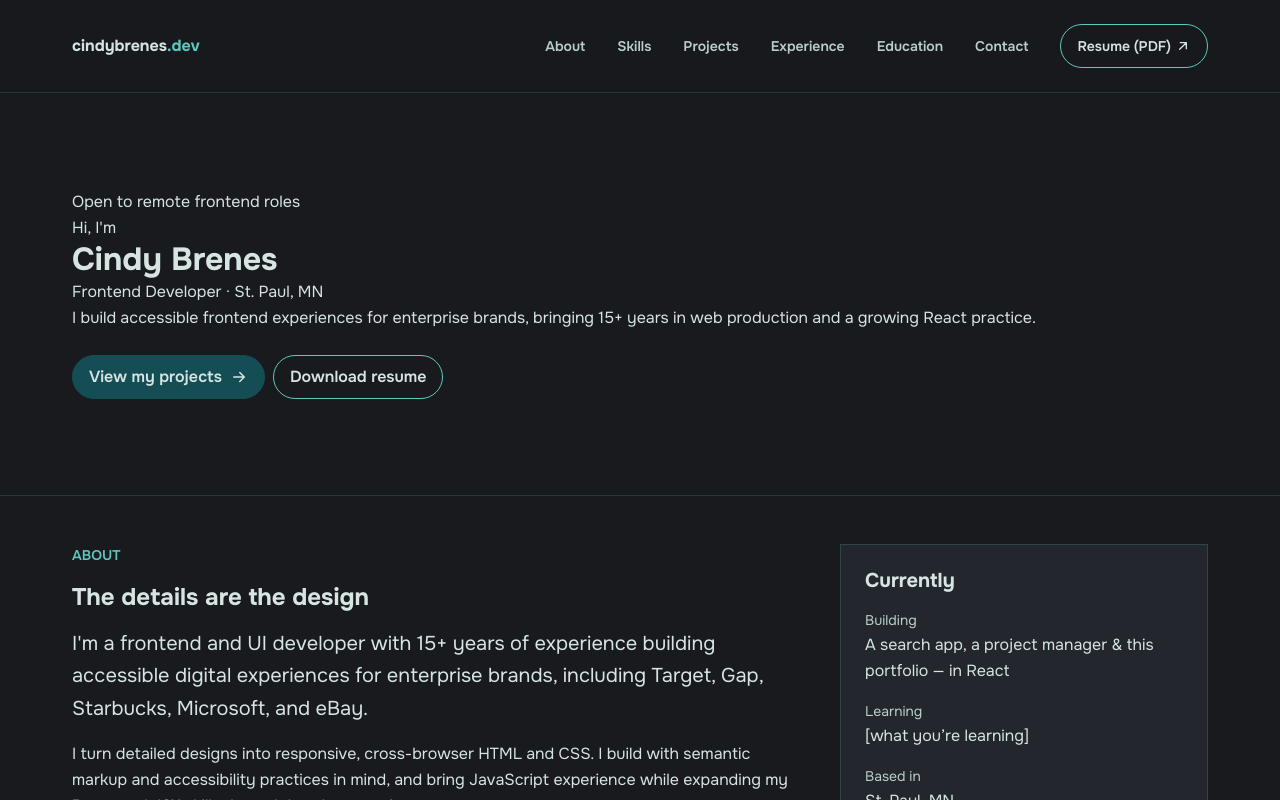
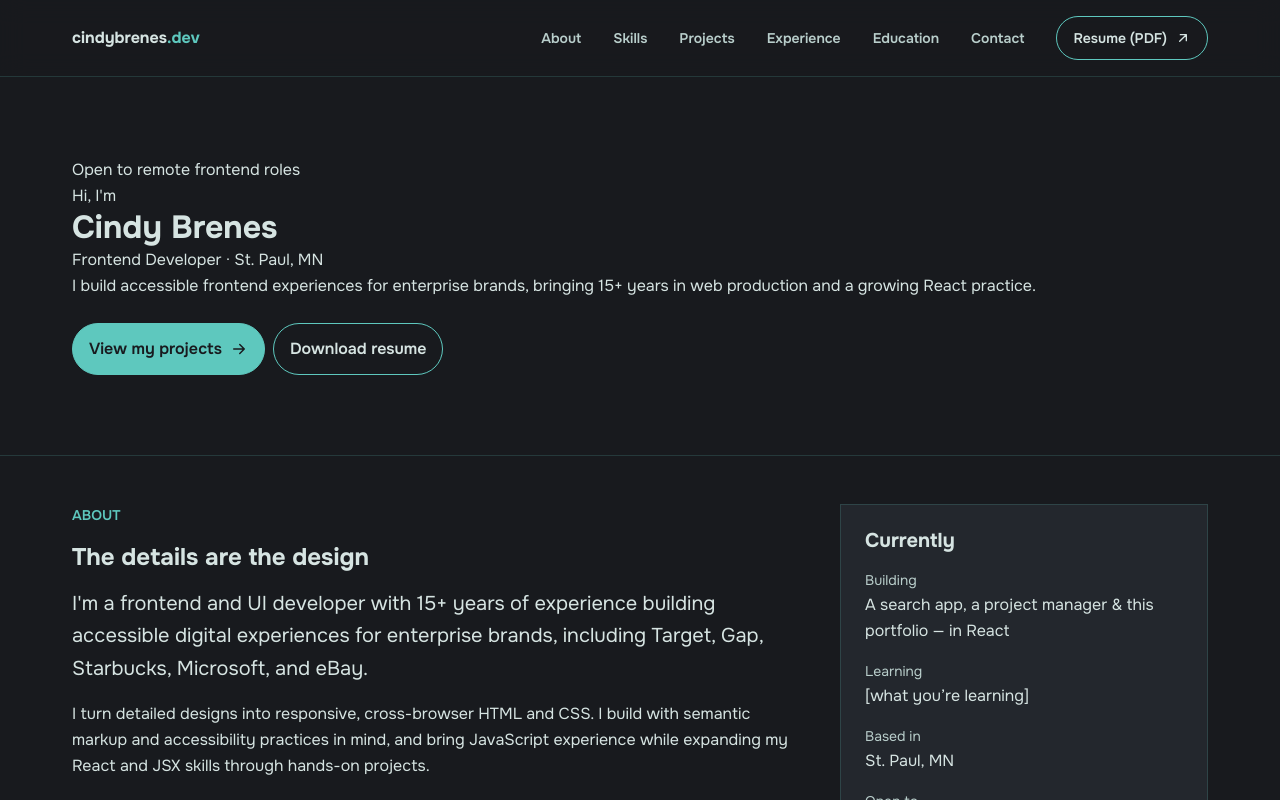
Before and after one commit to cinbrefe/personal-portfolio, a React (Vite) app: page / in a window 1280 px wide. Shown: the top 800 px of the page. Built offline with nearby package versions, Linux system fonts and the light colour scheme.

Commit message:
Refactor design tokens and navigation styles

```diff
--- a/src/components/layout/Navigation/Navigation.jsx
+++ b/src/components/layout/Navigation/Navigation.jsx
@@ -7,9 +7,7 @@ import './Navigation.scss';
 function getLinkClassName(item) {
 	if (!item.variant) return 'site-navigation__link';
 
-	const classes = ['site-navigation__link', 'button', `button--${item.variant}`, 'button--sm'];
-	if (item.icon) classes.push(`button--${item.icon}`);
-	return classes.join(' ');
+	return `site-navigation__link button button--${item.variant} button--sm`;
 }
 
 export default function Navigation() {
--- a/src/components/layout/Navigation/Navigation.scss
+++ b/src/components/layout/Navigation/Navigation.scss
@@ -7,26 +7,27 @@ $bar-gap: $spacing-xs;
 // Moves each bar to the shared center line so they cross into an "X"
 $bar-offset: calc(($bar-height + $bar-gap) / 2);
 
-.site-navigation__list {
-	@include flex($align: center, $wrap: wrap);
-	gap: $spacing-sm $spacing-xl;
-	justify-content: flex-end;
-}
+// Toggle button
 
 .site-navigation__toggle {
 	align-items: center;
 	border-radius: $radius-circle;
 	border: 2px solid $color-interactive;
-	display: none;
+	display: flex;
 	flex-direction: column;
 	gap: $bar-gap;
-	height: $tap-target-min;
+	height: $control-size-sm;
 	justify-content: center;
-	width: $tap-target-min;
+	margin-left: auto;
+	width: $control-size-sm;
 
 	&:focus-visible {
 		outline: 2px solid $color-interactive;
 		outline-offset: 3px;
+	}
+
+	@include respond-to(md) {
+		display: none;
 	}
 }
 
@@ -48,25 +49,74 @@ $bar-offset: calc(($bar-height + $bar-gap) / 2);
 	}
 }
 
-// Hidden on desktop; shown in the mobile menu below
-.site-navigation__arrow {
+// Dropdown panel
+
+.site-navigation {
 	display: none;
+	left: 0;
+	// 100% is the header's height, so the panel scrolls instead of running off-screen
+	max-height: calc(100dvh - 100%);
+	overflow-y: auto;
+	overscroll-behavior: contain;
+	position: absolute;
+	right: 0;
+	// + 1px keeps the header's bottom border visible
+	top: calc(100% + 1px);
+
+	// Undo the dropdown panel so the nav sits in the header's flow
+	@include respond-to(md) {
+		display: block;
+		max-height: none;
+		overflow-y: visible;
+		position: static;
+	}
 }
 
+.site-navigation--open {
+	display: block;
+}
+
+.site-navigation__list {
+	align-items: stretch;
+	background-color: $color-background;
+	box-shadow: $shadow-overlay;
+	display: flex;
+	flex-direction: column;
+	gap: $spacing-xs;
+	padding: $spacing-md $spacing-xl;
+
+	@include respond-to(md) {
+		align-items: center;
+		background-color: transparent;
+		box-shadow: none;
+		flex-direction: row;
+		flex-wrap: wrap;
+		gap: $spacing-sm $spacing-xl;
+		justify-content: flex-end;
+		padding: 0;
+	}
+}
+
+// Links
+
 .site-navigation__link:not(.button) {
+	align-items: center;
+	border-bottom: 1px solid $color-border-strong;
 	color: $color-text-muted;
-	display: block;
-	font-size: $font-size-sm;
-	font-weight: $font-weight-semibold;
-	padding: $spacing-xs 0;
+	display: flex;
+	font-size: $font-size-xl;
+	font-weight: $font-weight-bold;
+	justify-content: space-between;
+	min-height: $control-size-sm;
+	padding: $spacing-sm 0;
 	position: relative;
 	text-decoration: none;
 
 	&::after {
-		background-color: $color-accent;
+		background-color: $color-interactive;
 		bottom: 1px;
 		content: '';
-		height: 2px;
+		height: 1px;
 		left: 0;
 		position: absolute;
 		right: 0;
@@ -83,54 +133,25 @@ $bar-offset: calc(($bar-height + $bar-gap) / 2);
 			transform: scaleX(1);
 		}
 	}
+
+	@include respond-to(md) {
+		border-bottom: 0;
+		display: block;
+		font-size: $font-size-sm;
+		font-weight: $font-weight-semibold;
+		min-height: 0;
+		padding: $spacing-xs 0;
 	}
-
-@include mobile-only {
-	.site-navigation {
-		display: none;
-		left: 0;
-		// 100% is the header's height, so the panel scrolls instead of running off-screen
-		max-height: calc(100dvh - 100%);
-		overflow-y: auto;
-		overscroll-behavior: contain;
-		position: absolute;
-		right: 0;
-		top: calc(100% + 1px);
-	}
-
-	.site-navigation--open {
-		display: block;
-	}
-
-	.site-navigation__toggle {
-		display: flex;
-		margin-left: auto;
-	}
-
-	.site-navigation__list {
-		align-items: stretch;
-		background-color: $color-background;
-		box-shadow: $shadow-overlay;
-		flex-direction: column;
-		gap: $spacing-xs;
-		padding: $spacing-md $spacing-xl;
-	}
-
-	.site-navigation__link:not(.button) {
-		align-items: center;
-		border-bottom: 1px solid $color-border-strong;
-		display: flex;
-		font-size: $font-size-xl;
-		font-weight: $font-weight-bold;
-		justify-content: space-between;
-		min-height: $tap-target-min;
-		padding-block: $spacing-sm;
 }
 
 .site-navigation__arrow {
 	color: $color-interactive;
 	display: block;
 	flex-shrink: 0;
+
+	@include respond-to(md) {
+		display: none;
+	}
 }
 
 .site-navigation__link.button {
@@ -138,6 +159,12 @@ $bar-offset: calc(($bar-height + $bar-gap) / 2);
 	font-size: $font-size-md;
 	margin-top: $spacing-md;
 	width: 100%;
+
+	@include respond-to(md) {
+		align-self: auto;
+		font-size: $font-size-sm;
+		margin-top: 0;
+		width: auto;
 	}
 }
 
--- a/src/styles/abstracts/_mixins.scss
+++ b/src/styles/abstracts/_mixins.scss
@@ -15,11 +15,6 @@
 	}
 }
 
-// Mobile only (below $breakpoint-md)
-@mixin mobile-only {
-	@media (width < $breakpoint-md) { @content; }
-}
-
 // Flexbox
 @mixin flex($direction: row, $justify: flex-start, $align: stretch, $wrap: nowrap) {
 	display: flex;
--- a/src/styles/abstracts/_variables.scss
+++ b/src/styles/abstracts/_variables.scss
@@ -1,12 +1,29 @@
-// Color tokens
-$color-background: #181A1E;
-$color-accent: #144E54;
-$color-surface: #23272D; // raised panels (menus, skip link) — one step lighter than background
-$color-text: #D6E4E2;
-$color-text-muted: #B9CECB;
-$color-interactive: #5EC8BE;
-$color-border: rgba(94, 200, 190, 0.18);
-$color-border-strong: rgba(94, 200, 190, 0.35);
+@use 'sass:color';
+
+// Color palette — raw colors, named by how they look.
+// Components never use these directly; they use the color roles below.
+$gray-900: #181A1E;
+$gray-800: #23272D;
+$gray-200: #B9CECB;
+$gray-100: #D6E4E2;
+$teal-400: #5EC8BE;
+$teal-800: #144E54;
+
+// Color roles — named by purpose. Each role points at a palette color, never at another role.
+$color-background: $gray-900;
+$color-surface: $gray-800; // raised panels (menus, skip link)
+$color-surface-inverse: $gray-100; // light panels on the dark page (inspect tip)
+$color-text: $gray-100;
+$color-text-muted: $gray-200;
+$color-text-inverse: $gray-900; // text on light panels
+$color-border-inverse: color.change($gray-900, $alpha: 0.2); // dividers on light panels
+$color-interactive: $teal-400;
+$color-interactive-hover: $gray-100; // hover state of filled interactive elements (primary button)
+$color-highlight: color.change($teal-400, $alpha: 0.2); // dev-tools style highlight fill, status-dot glow
+$color-highlight-edge: color.change($teal-400, $alpha: 0.1); // outer band of the highlight
+$color-accent: $teal-800;
+$color-border: color.change($teal-400, $alpha: 0.18);
+$color-border-strong: color.change($teal-400, $alpha: 0.35);
 
 // Typography
 $font-base: 'Onest', sans-serif;
@@ -14,7 +31,7 @@ $font-weight-regular: 400;
 $font-weight-medium: 500;
 $font-weight-semibold: 600;
 $font-weight-bold: 700;
-$font-size-base: 100%; // respects the visitor's browser font-size setting (16px by default)
+$font-size-base: 100%;
 $font-size-xs: 0.75rem;
 $font-size-sm: 0.875rem;
 $font-size-md: 1rem;
@@ -30,13 +47,21 @@ $spacing-md: 1rem;
 $spacing-lg: 1.5rem;
 $spacing-xl: 2rem;
 $spacing-2xl: 3rem;
-$spacing-3xl: 6rem;
+$spacing-3xl: 5rem;
 
 // Layout
 $max-width: 75rem;
-$radius: 62.4375rem;
-$radius-circle: 50%;
-$tap-target-min: 44px;
+$max-width-text: 65ch; // comfortable reading line length for paragraphs
+
+// Interactive controls (buttons, links, icon buttons) — height, or width + height for square ones
+$control-size-sm: 44px; // smallest comfortable tap size
+$control-size-md: 52px; // default button
+
+// Border radius
+$radius-xs: 0.125rem; // 2px — tiny details (checkbox-style icons)
+$radius-sm: 0.5rem; // 8px — cards, panels, tooltips
+$radius-pill: 9999px; // fully rounded ends on any width (buttons, badges)
+$radius-circle: 50%; // perfect circle on square elements (icon buttons, dots)
 
 // Breakpoints
 $breakpoint-sm: 576px;
--- a/src/styles/components/_buttons.scss
+++ b/src/styles/components/_buttons.scss
@@ -2,13 +2,14 @@
 
 .button {
 	align-items: center;
-	border-radius: $radius;
+	border-radius: $radius-pill;
 	border: 1px solid transparent;
 	display: inline-flex;
 	font: inherit;
 	font-weight: $font-weight-semibold;
+	gap: $spacing-sm; // space between label and icon; no effect without an icon
 	justify-content: center;
-	min-height: 44px;
+	min-height: $control-size-md;
 	padding: 0 $spacing-md;
 	text-decoration: none;
 	transition: background-color 180ms ease, border-color 180ms ease, color 180ms ease;
@@ -16,19 +17,17 @@
 
 .button--sm {
 	font-size: $font-size-sm;
-	min-height: 44px;
-	padding: 0 $spacing-md;
+	min-height: $control-size-sm;
 }
 
 .button--primary {
-	background-color: $color-accent;
-	border-color: $color-accent;
-	color: $color-text;
+	background-color: $color-interactive;
+	border-color: $color-interactive;
+	color: $color-text-inverse;
 
 	&:hover {
-		background-color: $color-interactive;
-		border-color: $color-interactive;
-		color: $color-background;
+		background-color: $color-interactive-hover;
+		border-color: $color-interactive-hover;
 	}
 }
 
@@ -46,14 +45,6 @@
 	flex: none;
 }
 
-.button--arrow-up-right {
-	gap: 0.25rem;
-}
-
-.button--arrow-right {
-	gap: 0.5rem;
-}
-
 @media (prefers-reduced-motion: reduce) {
 	.button {
 		transition: none;
--- a/src/styles/layouts/_sections.scss
+++ b/src/styles/layouts/_sections.scss
@@ -6,7 +6,7 @@
 }
 
 .page-section--compact {
-	padding-block: $spacing-lg;
+	padding-block: $spacing-md;
 }
 
 .page-section--hero {
```
Also changed, not shown: 1 other file (tests, documents, lock files or other folders). Lines whose indentation alone changed are shown as unchanged.
